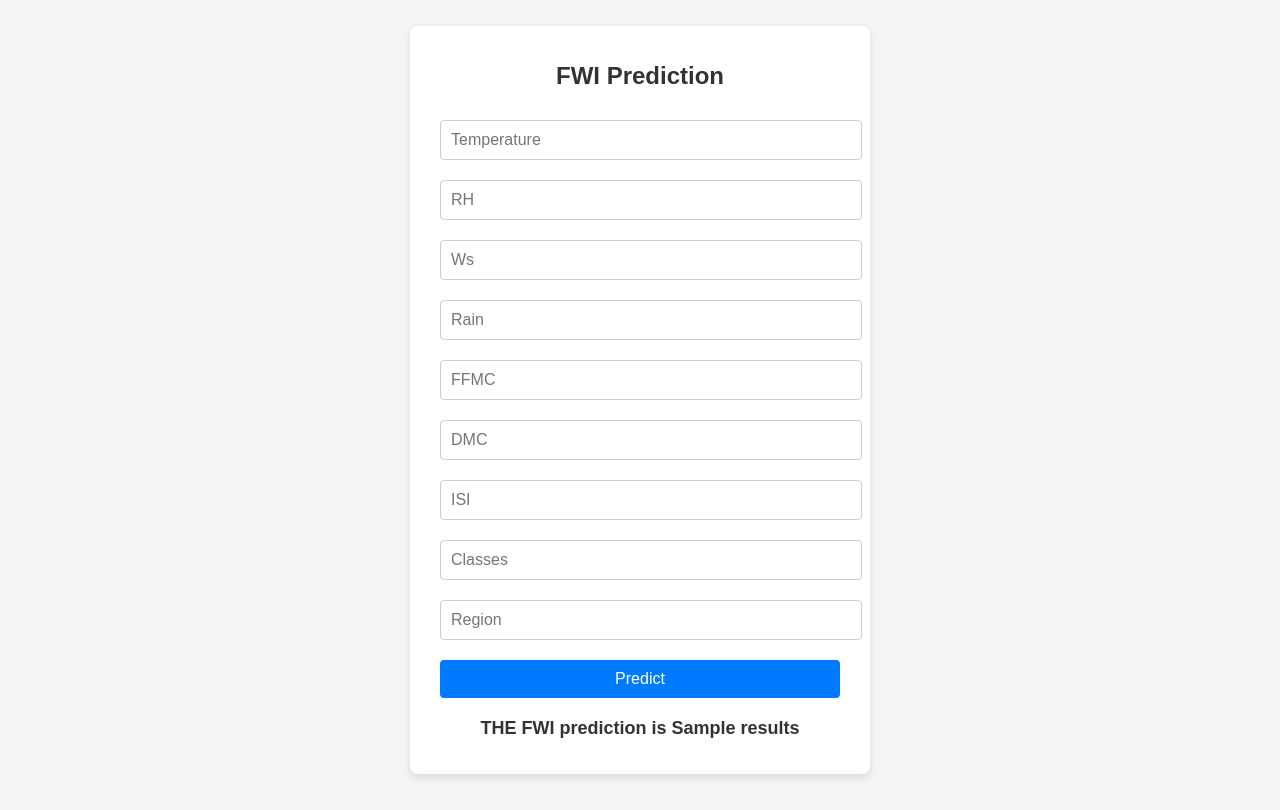
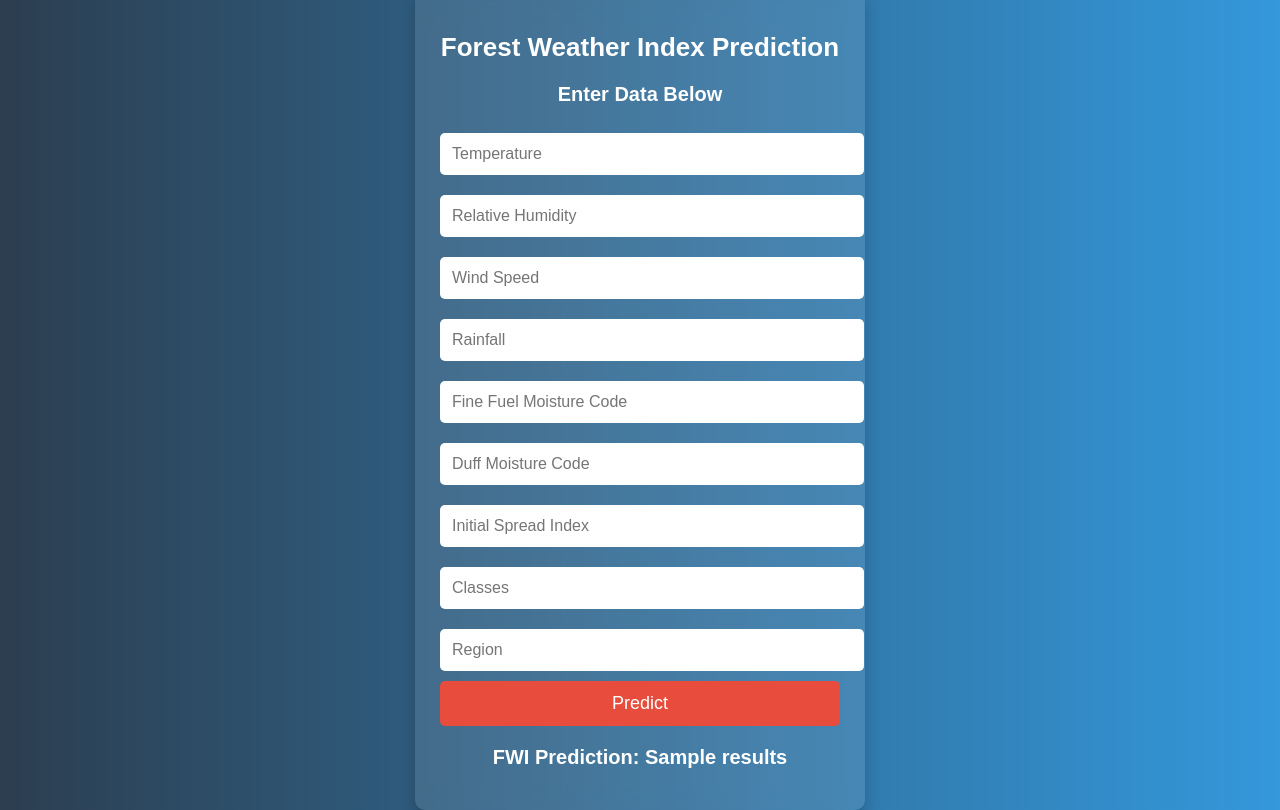
Before and after one commit to Lokesh-0805/Forest-Weather-Index-Prediction, a Flask app: template templates/home.html in a window 1280 px wide. Before the commit the page ends 778 px from the top, so only its background shows below. Run offline with Flask 3, Linux system fonts and the light colour scheme; the template is opened without the code that fills it: most values are stand-ins (such as "Sample title", 1, 10 or a date in 2020); parts of the project's set-up code (start-up, migrations or seed data) failed here and were passed over.

Commit message:
Final changes

```diff
--- a/application.py
+++ b/application.py
@@ -13,12 +13,12 @@ ridge_model = pickle.load(open('models/ridge.pkl','rb'))
 standard_scaler = pickle.load(open('models/scaler.pkl','rb'))
 
 
-@app.route("/")
-def index():
-    return render_template('index.html')
+# @app.route("/")
+# def index():
+#     return render_template('index.html')
 
 
-@app.route("/predictdata",methods = ['GET','POST'])
+@app.route("/",methods = ['GET','POST'])
 def predict_datapoint():
     if request.method == "POST":
         Temperature = float(request.form.get('Temperature'))
--- a/templates/home.html
+++ b/templates/home.html
@@ -6,85 +6,82 @@
     <title>FWI Prediction</title>
     <style>
         body {
-            font-family: Arial, sans-serif;
-            background-color: #f4f4f4;
+            font-family: 'Poppins', sans-serif;
+            background: linear-gradient(to right, #2c3e50, #3498db);
             display: flex;
             justify-content: center;
             align-items: center;
             height: 100vh;
             margin: 0;
+            color: #fff;
         }
 
-        .login {
-            background-color: #fff;
-            padding: 20px 30px;
-            border-radius: 8px;
-            box-shadow: 0 4px 8px rgba(0, 0, 0, 0.1);
+        .container {
+            background-color: rgba(255, 255, 255, 0.1);
+            padding: 25px;
+            border-radius: 10px;
+            box-shadow: 0 8px 16px rgba(0, 0, 0, 0.2);
+            text-align: center;
+            backdrop-filter: blur(10px);
             width: 100%;
             max-width: 400px;
-            text-align: center;
         }
 
         h1 {
+            font-size: 26px;
             margin-bottom: 20px;
-            font-size: 24px;
-            color: #333;
         }
 
         input[type="text"] {
             width: 100%;
-            padding: 10px;
+            padding: 12px;
             margin: 10px 0;
-            border: 1px solid #ccc;
-            border-radius: 4px;
+            border: none;
+            border-radius: 5px;
             font-size: 16px;
+            outline: none;
         }
 
         button {
             width: 100%;
-            padding: 10px;
-            background-color: #007bff;
+            padding: 12px;
+            background: #e74c3c;
             color: white;
             border: none;
-            border-radius: 4px;
-            font-size: 16px;
+            border-radius: 5px;
+            font-size: 18px;
             cursor: pointer;
-            margin-top: 10px;
+            transition: 0.3s;
         }
 
         button:hover {
-            background-color: #0056b3;
+            background: #c0392b;
         }
 
         h2 {
             margin-top: 20px;
-            font-size: 18px;
-            color: #333;
+            font-size: 20px;
+            color: #fff;
         }
     </style>
 </head>
 <body>
-    <div class="login">
-        <h1>FWI Prediction</h1>
-
-        <!-- Main Input for receiving query to our ML -->
+    <div class="container">
+        <h1>Forest Weather Index Prediction</h1>
+        <h2>Enter Data Below</h2>
         <form action="{{ url_for('predict_datapoint')}}" method="post">
-            <input type="text" name="Temperature" placeholder="Temperature" required="required" /><br>
-            <input type="text" name="RH" placeholder="RH" required="required" /><br>
-            <input type="text" name="Ws" placeholder="Ws" required="required" /><br>
-            <input type="text" name="Rain" placeholder="Rain" required="required" /><br>
-            <input type="text" name="FFMC" placeholder="FFMC" required="required" /><br>
-            <input type="text" name="DMC" placeholder="DMC" required="required" /><br>
-            <input type="text" name="ISI" placeholder="ISI" required="required" /><br>
-            <input type="text" name="Classes" placeholder="Classes" required="required" /><br>
-            <input type="text" name="Region" placeholder="Region" required="required" /><br>
-
-            <button type="submit" class="btn btn-primary btn-block btn-large">Predict</button>
+            <input type="text" name="Temperature" placeholder="Temperature" required /><br>
+            <input type="text" name="RH" placeholder="Relative Humidity" required /><br>
+            <input type="text" name="Ws" placeholder="Wind Speed" required /><br>
+            <input type="text" name="Rain" placeholder="Rainfall" required /><br>
+            <input type="text" name="FFMC" placeholder="Fine Fuel Moisture Code" required /><br>
+            <input type="text" name="DMC" placeholder="Duff Moisture Code" required /><br>
+            <input type="text" name="ISI" placeholder="Initial Spread Index" required /><br>
+            <input type="text" name="Classes" placeholder="Classes" required /><br>
+            <input type="text" name="Region" placeholder="Region" required /><br>
+            <button type="submit">Predict</button>
         </form>
-
-        <h2>
-            THE FWI prediction is {{results}}
-        </h2>
+        <h2>FWI Prediction: {{results}}</h2>
     </div>
 </body>
 </html>
```
Also changed, not shown: requirements.txt (+8 -386 lines), templates/index.html (deleted, +0 -65 lines).
